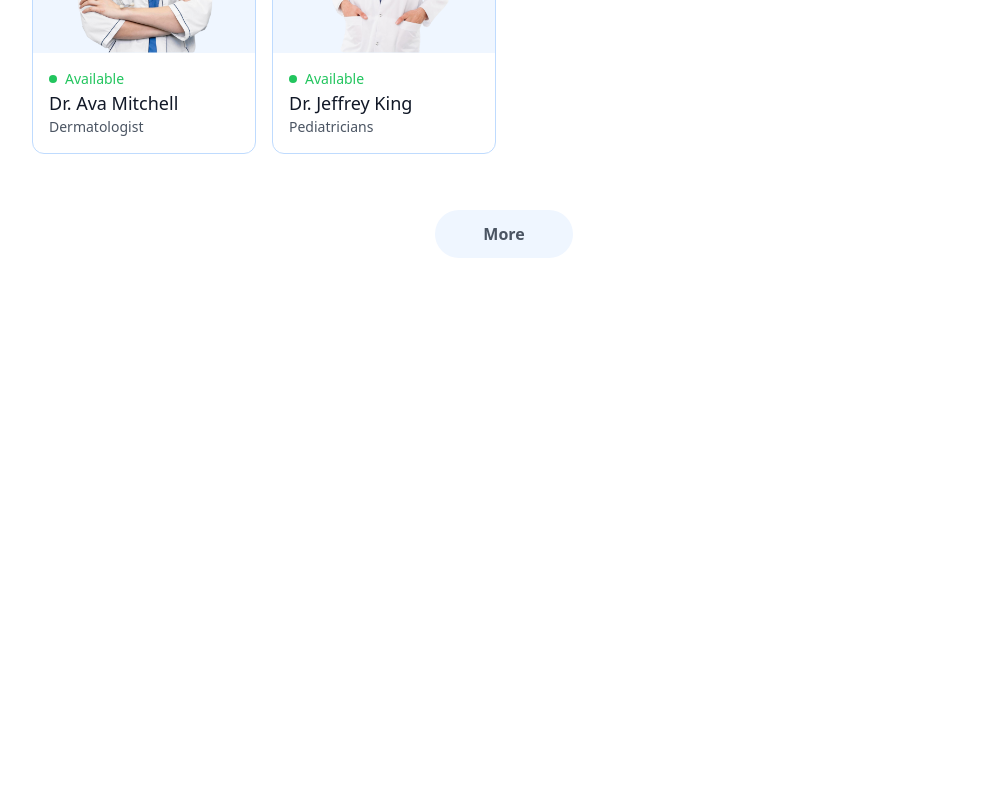
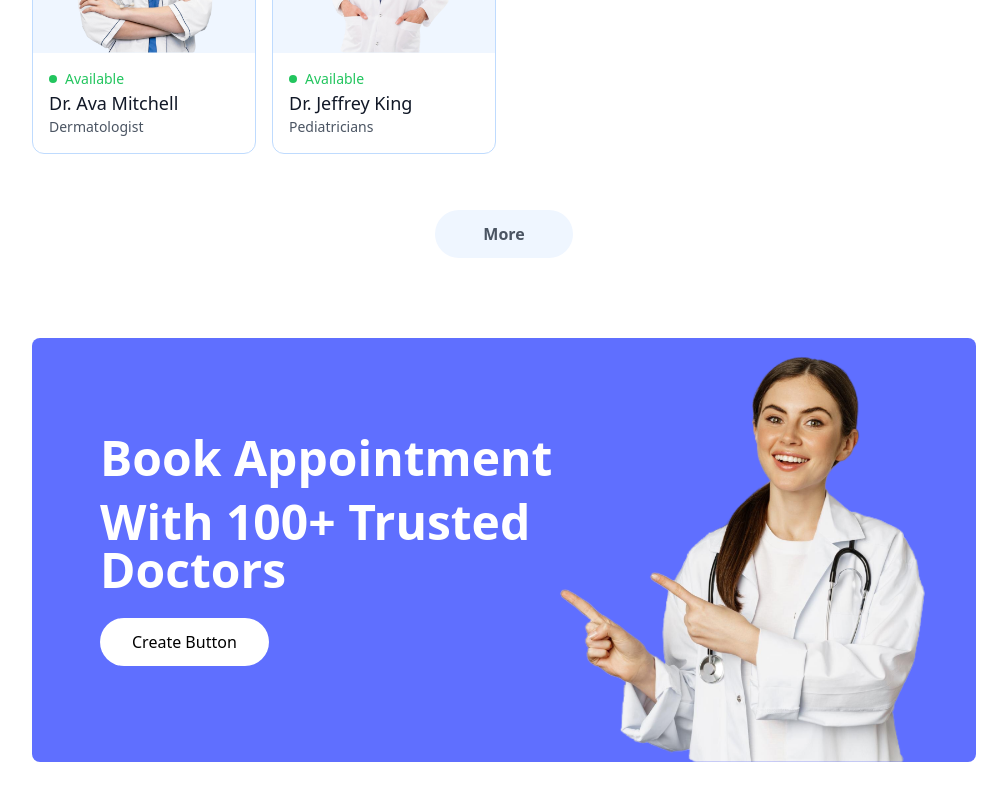
Before and after one commit to 123superhanan/appoinment-app, a React (Vite) app in the folder frontend/: page / in a window 1280 px wide. Shown: the part 2048-2848 px from the top of the page, without its empty margins (136-1143 px from the left). Before the commit the page ends 2370 px from the top, so only its background shows below. Built offline with nearby package versions, Linux system fonts and the light colour scheme.

Commit message:
more development

```diff
--- a/frontend/src/components/Banner.jsx
+++ b/frontend/src/components/Banner.jsx
@@ -1,15 +1,30 @@
 import React from 'react'
+import { assets } from '../assets/assets_frontend/assets'
+import {useNavigate} from "react-router-dom"
 
 const Banner = () => {
 
-
+const navigate = useNavigate()
 
   return (
     <>
 
 
+          <div className="flex bg-primary rounded-lg px-6 sm:px-14 lg:px-12 my-20 md:mx-10 ">
+            {/* ---------- left side -------------- */}
+            <div className='flex-1 py-8 sm:py-10 md:py-16 lg:py-24 lg:pl-5 '>
+            <div className='text-xl sm:text-2xl  md:text-3xl lg:text-5xl font-semibold text-white'>
+              <p >Book Appointment</p>
+              <p className='mt-4'>With 100+ Trusted Doctors</p>
+            </div>
+            <button onClick={() => {navigate("/login"), scrollTo(0, 0)}} className='bg-white text-black text-sm sm:text-base px-8 py-3 rounded-full mt-6 hover:scale-105 transition-full duration-300 '>Create Button</button>
+          </div>
 
-
+{/* -------------- right side --------------- */}
+            <div className='hidden md:block md:w-1/2 lg:w-[370px] relative'>
+          <img className='w-full absolute bottom-0 right-0 max-w-md' src={assets.appointment_img} alt="" />
+            </div>
+      </div>
     </>
   )
 }
--- a/frontend/src/components/Footer.jsx
+++ b/frontend/src/components/Footer.jsx
@@ -1,10 +1,13 @@
 import React from 'react'
 
 const Footer = () => {
+
+
   return (
-    <div>
 
-    </div>
+    <>
+
+    </>
   )
 }
 
```
